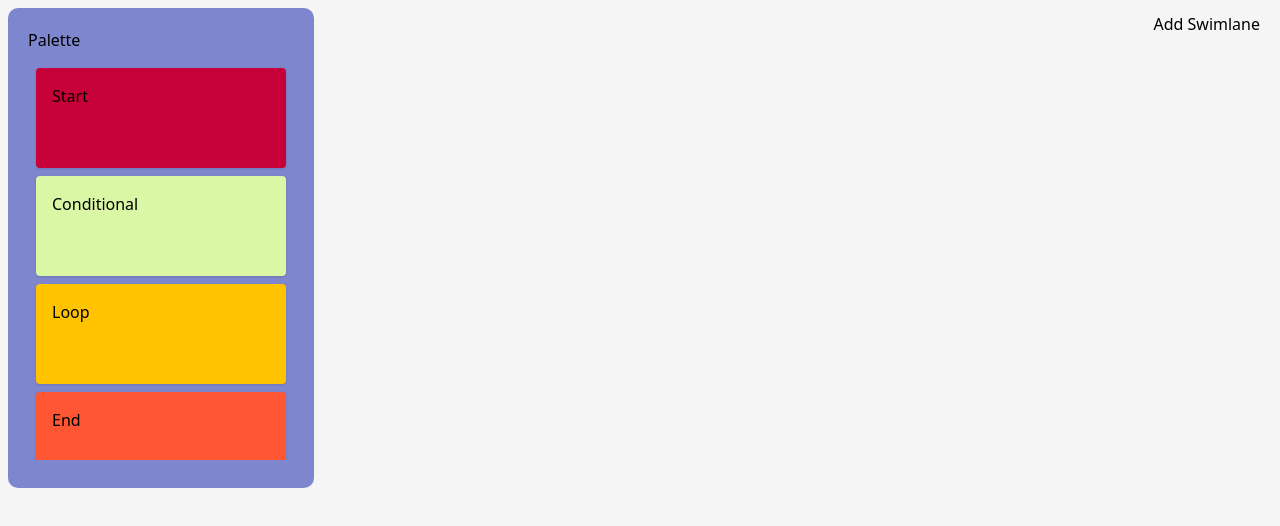
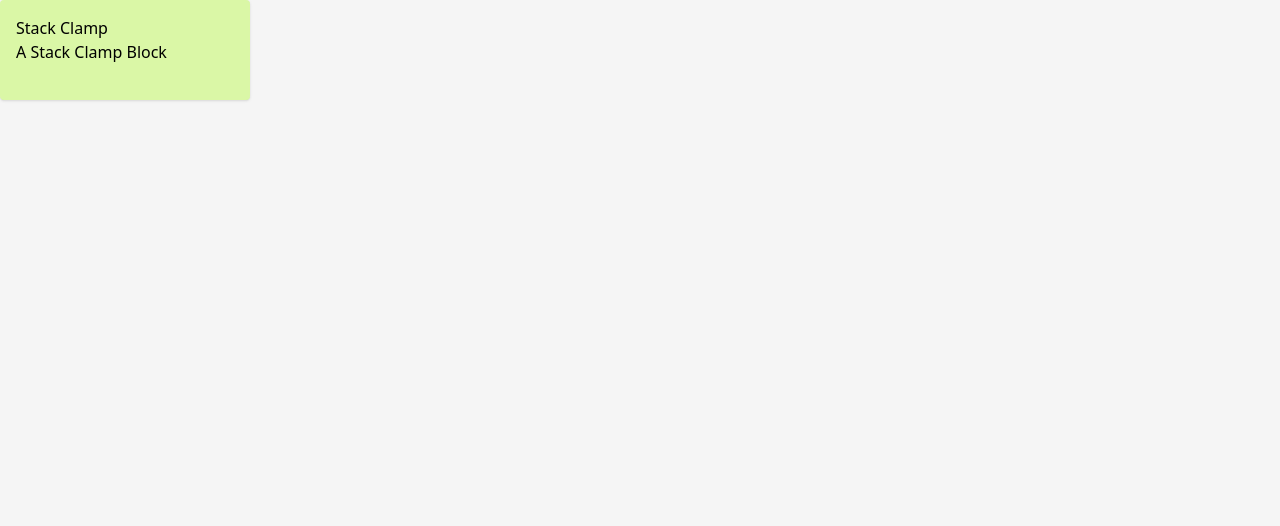
Before and after one commit to ABHINAV-JHA-27/MusicBlocks-V4-Prototype, a React (Vite) app: page / in a window 1280 px wide. Shown: the top 526 px of the page. Built offline with nearby package versions, Linux system fonts and the light colour scheme.

Commit message:
Added Block Factory

```diff
--- /dev/null
+++ b/src/components/Blocks/Block.tsx
@@ -0,0 +1,14 @@
+import BlockFactory from "./BlockFactory";
+
+const Block = () => {
+    return (
+        <BlockFactory
+            label="Stack Clamp"
+            type="stackClamp"
+            color="#DAF7A6"
+            description="A Stack Clamp Block"
+        />
+    );
+};
+
+export default Block;
--- /dev/null
+++ b/src/components/Blocks/BlockFactory.tsx
@@ -0,0 +1,132 @@
+interface BlockConfigurationProps {
+    type: string;
+    label: string;
+    description: string;
+    color: string;
+}
+
+interface BlockProps {
+    label: string;
+    description: string;
+    color: string;
+}
+
+const StackClampBlock = ({ label, description, color }: BlockProps) => {
+    return (
+        <div
+            className="rounded h-[100px] w-[250px] p-4 shadow mb-1"
+            draggable
+            style={{ backgroundColor: color }}
+        >
+            {label}
+            <br />
+            {description}
+        </div>
+    );
+};
+const FlowClampBlock = ({ label, description, color }: BlockProps) => {
+    return (
+        <div
+            className="rounded h-[100px] w-[250px] p-4 shadow mb-1"
+            draggable
+            style={{ backgroundColor: color }}
+        >
+            {label}
+            <br />
+            {description}
+        </div>
+    );
+};
+const NestedArgumentBlock = ({ label, description, color }: BlockProps) => {
+    return (
+        <div
+            className="rounded h-[100px] w-[250px] p-4 shadow mb-1"
+            draggable
+            style={{ backgroundColor: color }}
+        >
+            {label}
+            <br />
+            {description}
+        </div>
+    );
+};
+const FlowBlock = ({ label, description, color }: BlockProps) => {
+    return (
+        <div
+            className="rounded h-[100px] w-[250px] p-4 shadow mb-1"
+            draggable
+            style={{ backgroundColor: color }}
+        >
+            {label}
+            <br />
+            {description}
+        </div>
+    );
+};
+const ValueBlock = ({ label, description, color }: BlockProps) => {
+    return (
+        <div
+            className="rounded h-[100px] w-[250px] p-4 shadow mb-1"
+            draggable
+            style={{ backgroundColor: color }}
+        >
+            {label}
+            <br />
+            {description}
+        </div>
+    );
+};
+
+const BlockFactory = ({
+    type,
+    label,
+    description,
+    color,
+}: BlockConfigurationProps) => {
+    switch (type) {
+        case "stackClamp":
+            return (
+                <StackClampBlock
+                    label={label}
+                    color={color}
+                    description={description}
+                />
+            );
+        case "flowClamp":
+            return (
+                <FlowClampBlock
+                    label={label}
+                    color={color}
+                    description={description}
+                />
+            );
+        case "nestedArgument":
+            return (
+                <NestedArgumentBlock
+                    label={label}
+                    color={color}
+                    description={description}
+                />
+            );
+        case "flow":
+            return (
+                <FlowBlock
+                    label={label}
+                    color={color}
+                    description={description}
+                />
+            );
+        case "value":
+            return (
+                <ValueBlock
+                    label={label}
+                    color={color}
+                    description={description}
+                />
+            );
+    }
+
+    // return <BlockComponent />;
+};
+
+export default BlockFactory;
--- a/src/components/WorkSpace.tsx
+++ b/src/components/WorkSpace.tsx
@@ -1,11 +1,13 @@
-import Canvas from "./Canvas";
-import Palette from "./Palette";
+import Block from "./Blocks/Block";
+// import Canvas from "./Canvas";
+// import Palette from "./Palette";
 
 const WorkSpace = () => {
     return (
         <div className="flex w-[100%] min-h-[100vh] bg-[#f5f5f5]">
-            <Palette />
-            <Canvas />
+            {/* <Palette />
+            <Canvas /> */}
+            <Block />
         </div>
     );
 };
```
